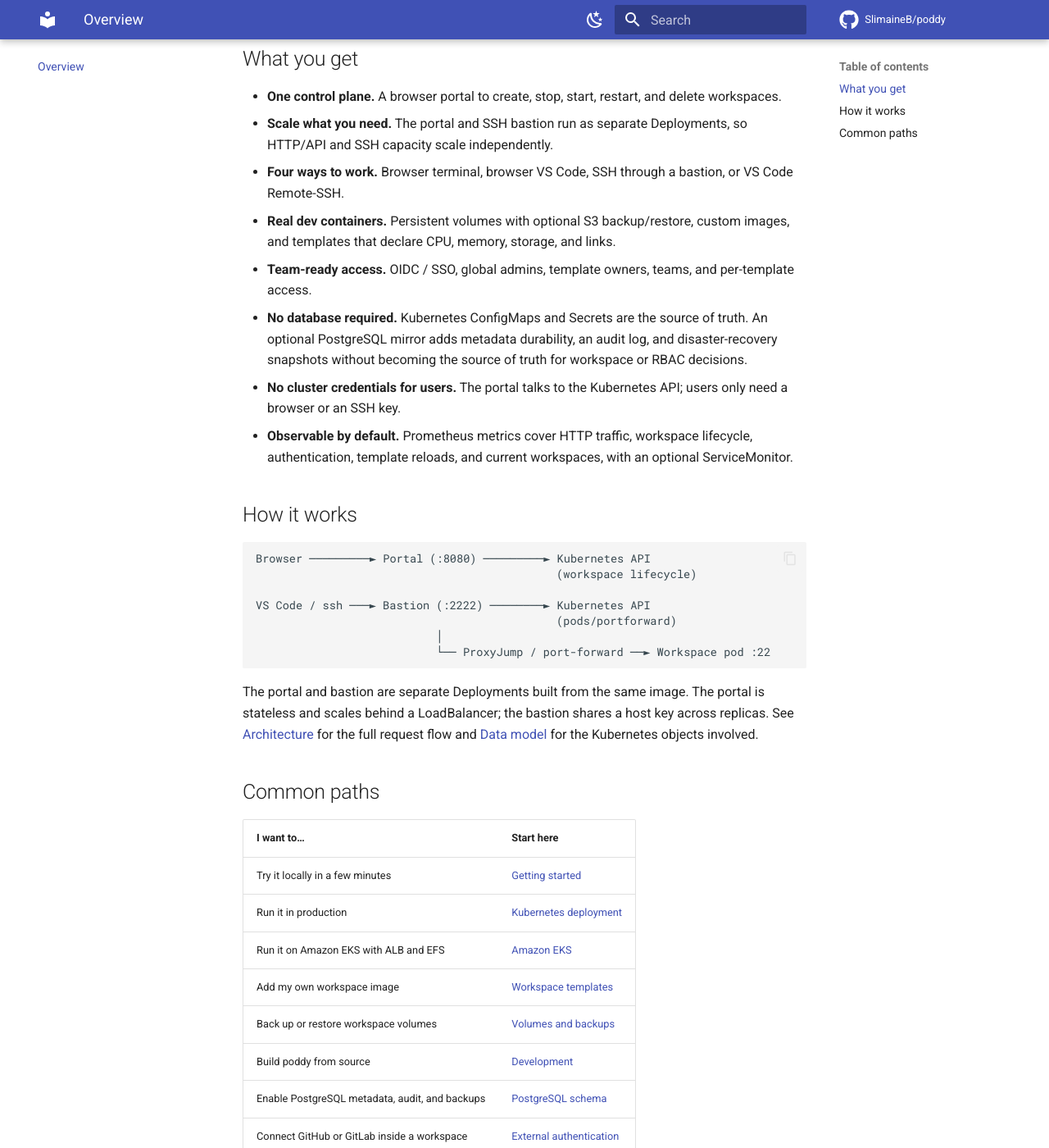
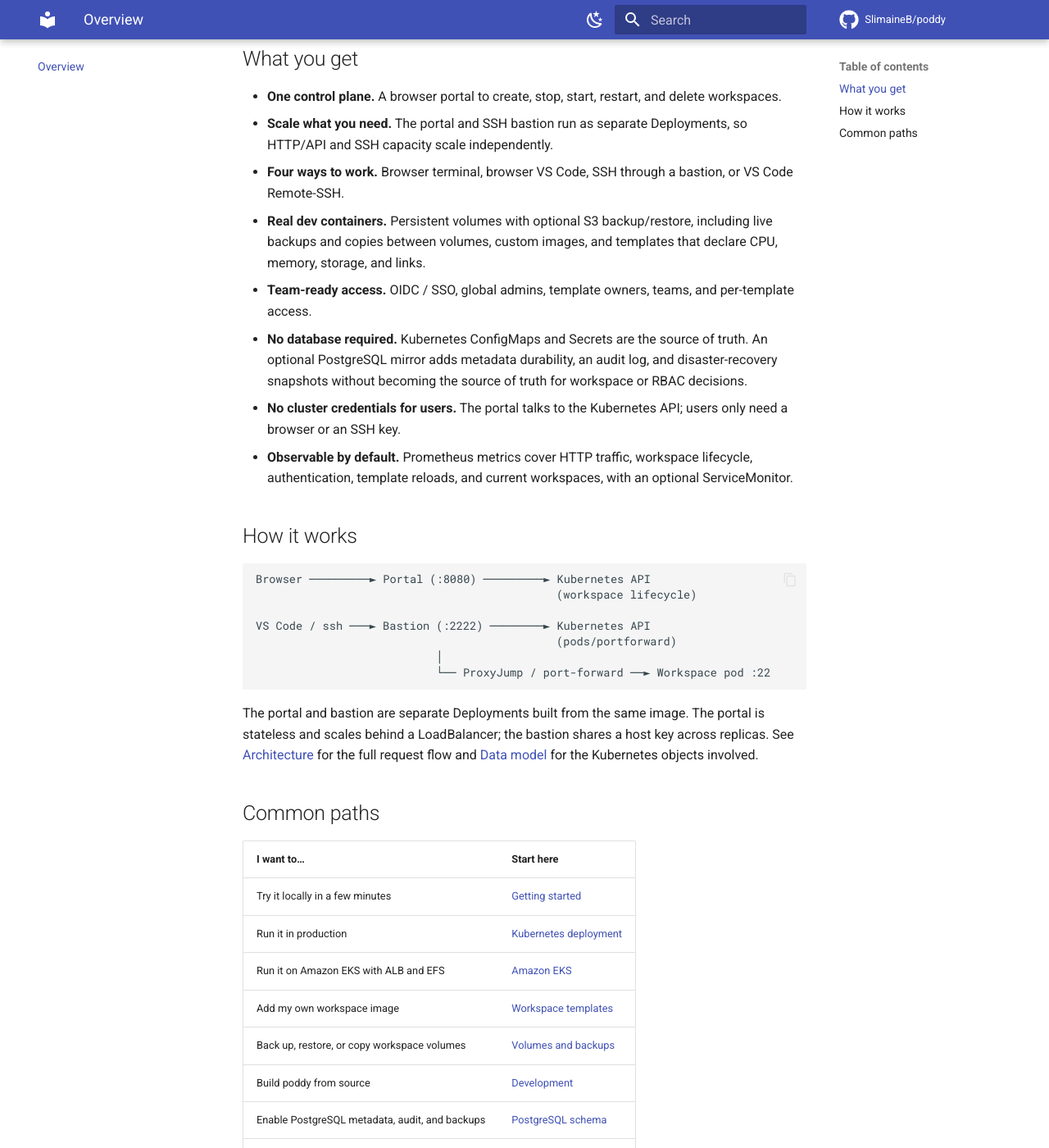
Before and after one commit to SlimaineB/poddy, an MkDocs documentation site: the page built from docs/index.md, in a window 1280 px wide and 1400 px high, scrolled down 985 px. Shown: the whole window at 82% size. Built offline with MkDocs 1.6.1 and Material for MkDocs 9.7.7, drawn with Linux system fonts in a browser that asks for light colours; comment, search, counter and statistics services are not loaded.

Commit message:
Add Backup and Restore feature

```diff
--- a/docs/index.md
+++ b/docs/index.md
@@ -65,7 +65,8 @@ never need a kubeconfig.
 - **Four ways to work.** Browser terminal, browser VS Code, SSH through a
   bastion, or VS Code Remote-SSH.
 - **Real dev containers.** Persistent volumes with optional S3 backup/restore,
-  custom images, and templates that declare CPU, memory, storage, and links.
+  including live backups and copies between volumes, custom images, and
+  templates that declare CPU, memory, storage, and links.
 - **Team-ready access.** OIDC / SSO, global admins, template owners, teams, and
   per-template access.
 - **No database required.** Kubernetes ConfigMaps and Secrets are the source of
@@ -103,7 +104,7 @@ flow and [Data model](data-model.md) for the Kubernetes objects involved.
 | Run it in production | [Kubernetes deployment](deploy.md) |
 | Run it on Amazon EKS with ALB and EFS | [Amazon EKS](eks.md) |
 | Add my own workspace image | [Workspace templates](templates.md) |
-| Back up or restore workspace volumes | [Volumes and backups](volumes.md) |
+| Back up, restore, or copy workspace volumes | [Volumes and backups](volumes.md) |
 | Build poddy from source | [Development](development.md) |
 | Enable PostgreSQL metadata, audit, and backups | [PostgreSQL schema](postgres-schema.md) |
 | Connect GitHub or GitLab inside a workspace | [External authentication](external-auth.md) |
```
Also changed, not shown: README.md (+1 -1 lines), docs/data-model.md (+2 -1 lines), docs/deploy.md (+2 -1 lines), docs/rbac.md (+1 -1 lines), docs/volumes.md (+3 -2 lines).
